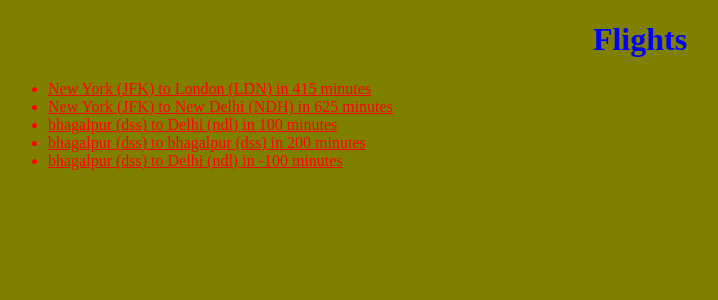
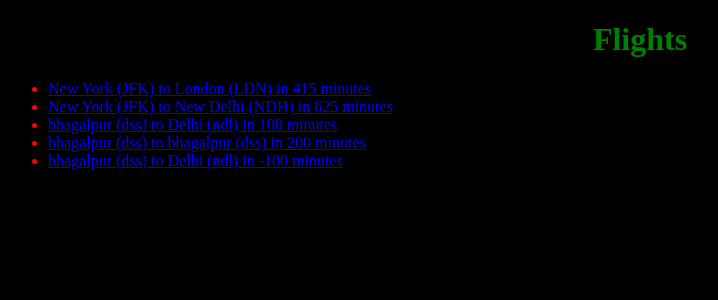
Before and after one commit to manishkr-14/airlines, a Django app: page / in a window 1280 px wide. Shown: the top 300 px of the page, without its empty margins (0-718 px from the left). Run offline with Django 3.2, Linux system fonts and the light colour scheme; data comes from the database, SQL or seed files in the repository.

Commit message:
Added a change in css via VS code

```diff
--- a/flight/static/flights/xyz.css
+++ b/flight/static/flights/xyz.css
@@ -1,10 +1,13 @@
 h1{
-  color:blue;
+  color:green;
   text-align: center;
 }
 body{
-  background-color: olive;
+  background-color: black;
 }
-li,ul,a{
+li,ul{
   color:red;
 }
+a{
+  color:blue;
+}
```
